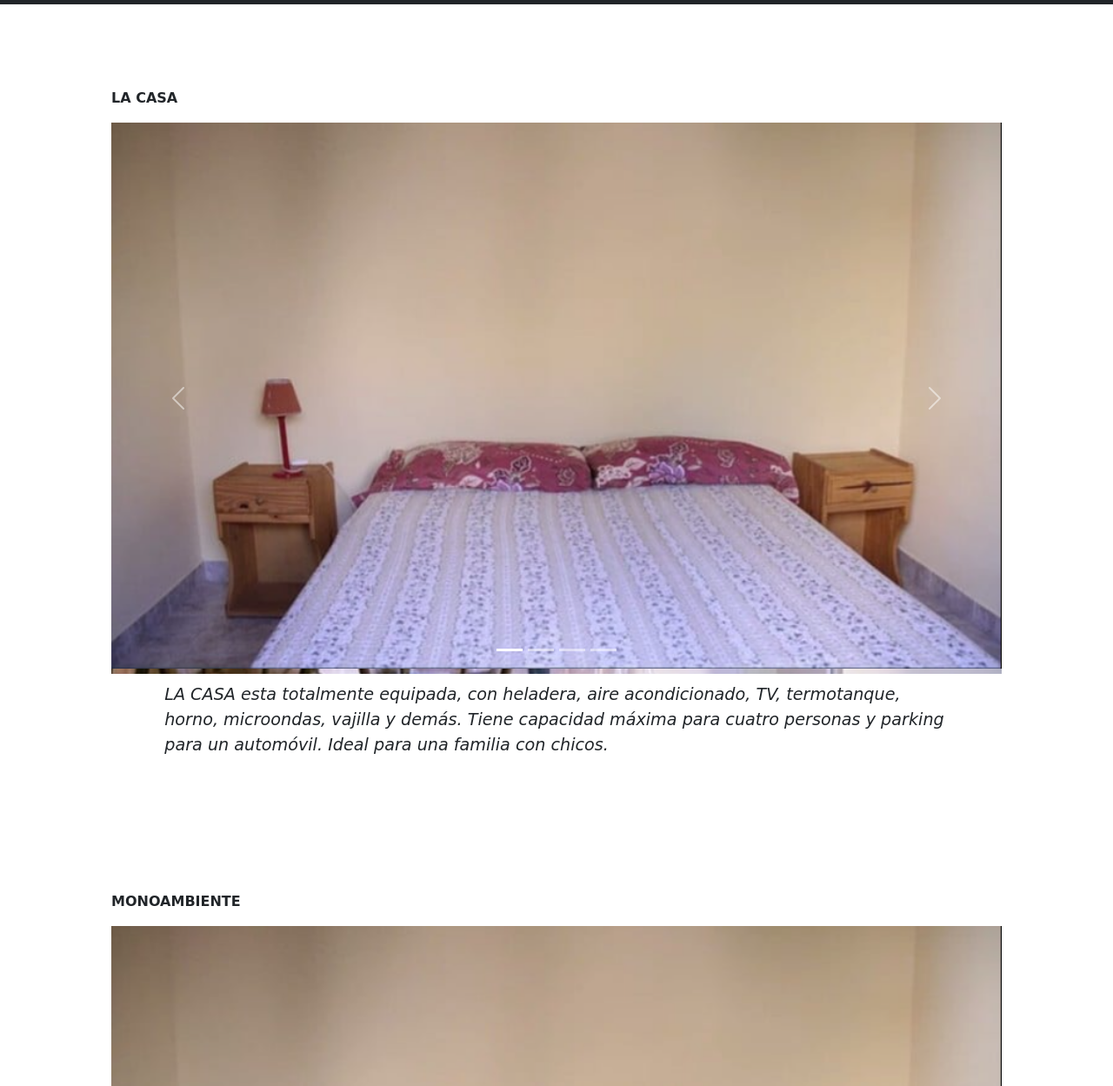
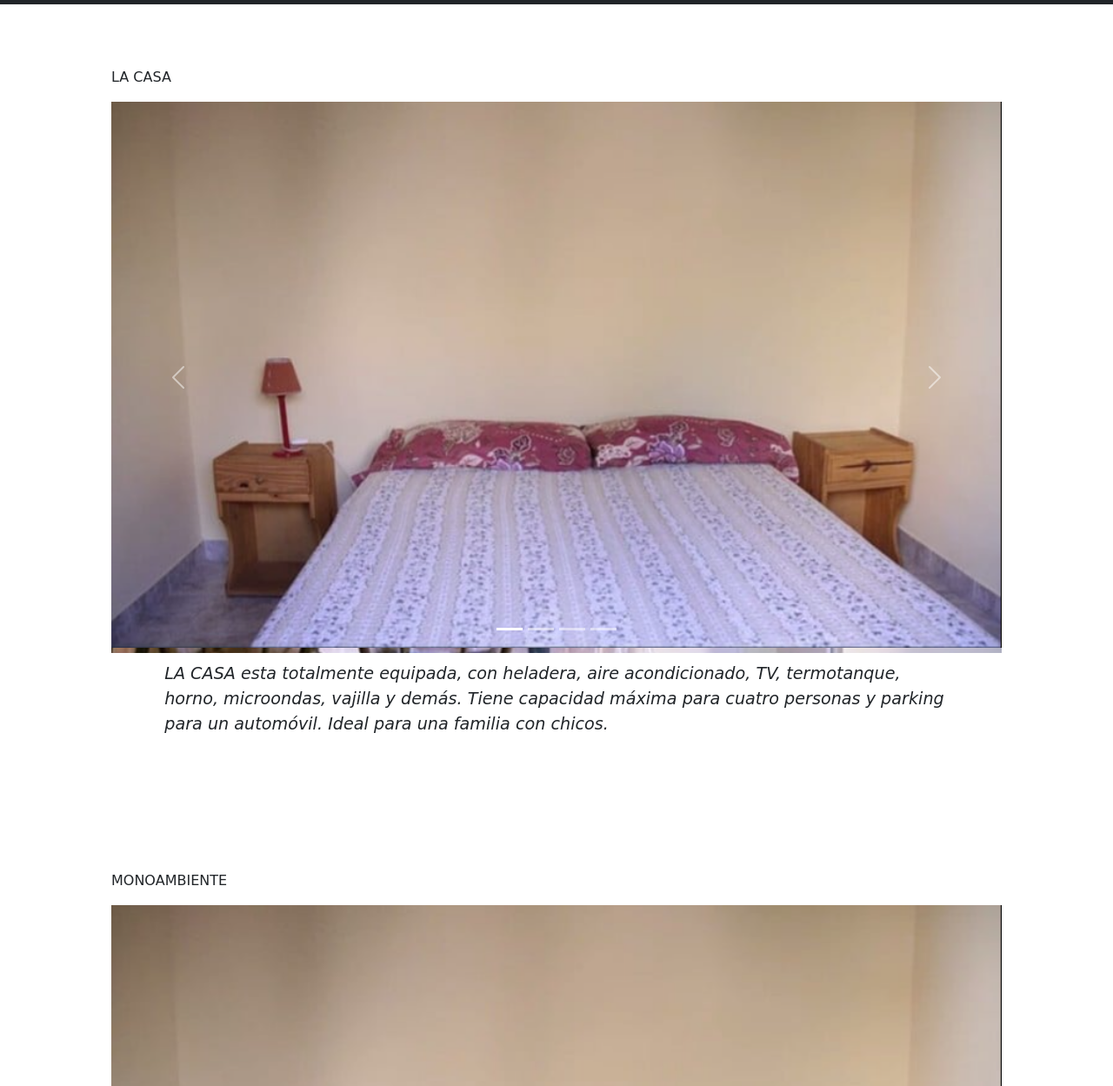
Before and after one commit to maticabrera7/Pre-entrega2-mati-cabrera, a plain HTML site: page alojamientos.html in a window 1280 px wide. Shown: the part 51-1300 px from the top of the page at 87% size. Drawn offline with nearby package versions, Linux system fonts and the light colour scheme.

Commit message:
alojamientos

```diff
--- a/alojamientos.html
+++ b/alojamientos.html
@@ -51,8 +51,7 @@
 
   <div class="row">
     <div class="col">
-      <br>
-      <p class="fw-bold">LA CASA</p>
+      <p>LA CASA</p>
       <div id="carouselExampleIndicators1" class="carousel slide">
         <div class="carousel-indicators">
           <button type="button" data-bs-target="#carouselExampleIndicators1" data-bs-slide-to="0" class="active" aria-current="true" aria-label="Slide 1"></button>
@@ -100,7 +99,7 @@
 </section>
 
 <section class="elmono">
-  <p class="fw-bold">MONOAMBIENTE</p>
+  <p>MONOAMBIENTE</p>
   <div id="carouselExampleIndicators" class="carousel slide">
     <div class="carousel-indicators">
       <button type="button" data-bs-target="#carouselExampleIndicators" data-bs-slide-to="0" class="active" aria-current="true" aria-label="Slide 1"></button>
```
